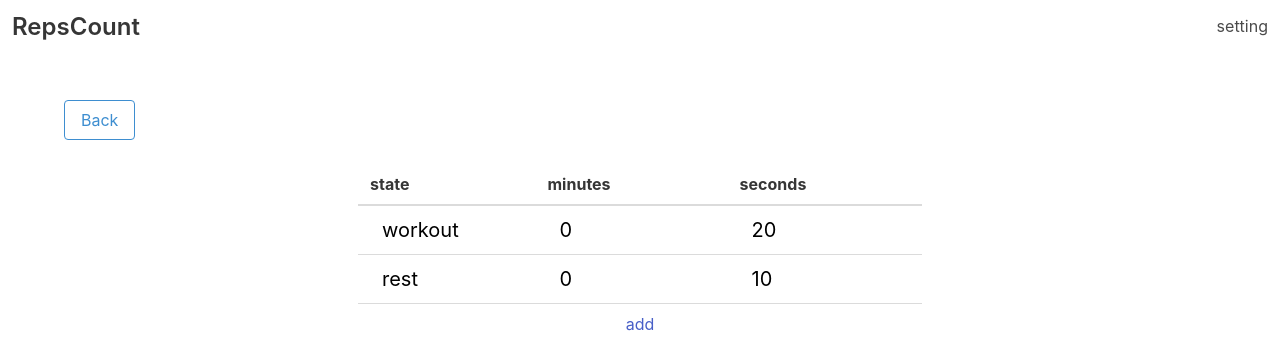
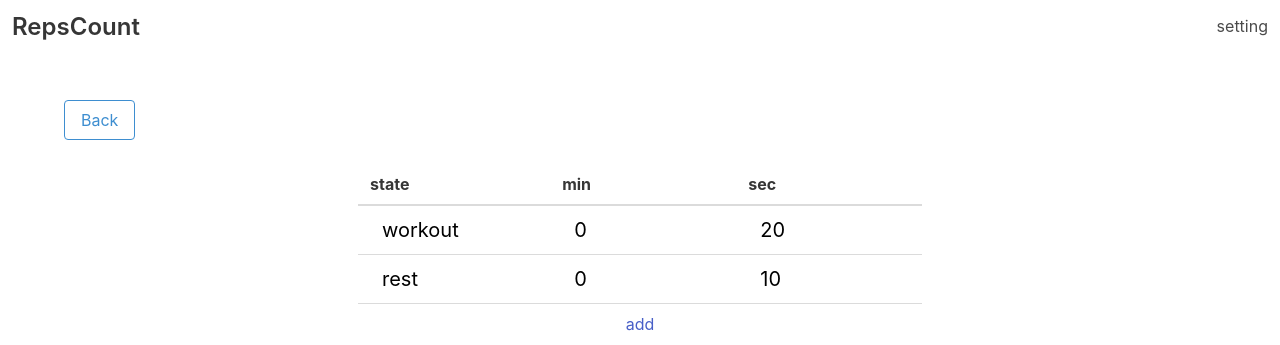
Before and after one commit to saurabh1043/RepsCount, a Nuxt app: page /setting in a window 1280 px wide. Shown: the top 345 px of the page. Built offline with nearby package versions, Linux system fonts and the light colour scheme.

Commit message:
set rep value

```diff
--- a/components/RepManage.vue
+++ b/components/RepManage.vue
@@ -3,20 +3,20 @@
     <thead>
       <tr>
         <th>state</th>
-        <th>minutes</th>
-        <th>seconds</th>
+        <th>min</th>
+        <th>sec</th>
       </tr>
     </thead>
     <tbody>
       <tr v-for="(state, i) in rep" :key="i">
         <td>
-          <input type="text" class="rep-input" :value="state.state" placeholder="state" />
+          <input type="text" class="rep-input" :value="state.state" @input="setRep($event, state, 'state', i)" placeholder="state" />
         </td>
         <td>
-          <input type="text" class="rep-input" :value="state.minutes" placeholder="minutes" />
+          <input type="number" class="rep-input" :value="state.minutes" @input="setRep($event, state, 'minutes', i)" placeholder="minutes" />
         </td>
         <td>
-          <input type="text" class="rep-input" :value="state.seconds" placeholder="seconds" />
+          <input type="number" class="rep-input" :value="state.seconds" @input="setRep($event, state, 'seconds', i)" placeholder="seconds" />
         </td>
       </tr>
       <tr>
@@ -36,6 +36,19 @@ export default {
     ...mapGetters([
       'rep'
     ])
+  },
+
+  methods: {
+    setRep (evt, data, field, index) {
+      let value = evt.target.value
+
+      if (field === 'minutes' || field === 'seconds') {
+        value = value < 0 ? 0 : Number(value)
+        value = field === 'seconds' && value >= 60 ? 59 : value
+      }
+
+      data[field] = value
+    }
   }
 }
 </script>
--- a/pages/setting.vue
+++ b/pages/setting.vue
@@ -17,12 +17,14 @@
         continuously count
       </div>
       <div class="column">
+        <no-ssr>
           <v-switch
             :value="continueCount"
             @input="val => $store.commit('continueCount', val)"
             theme="bulma"
             color="blue"
           ></v-switch>
+        </no-ssr>
       </div>
     </div>
     <div class="columns">
```
Lines whose indentation alone changed are shown as unchanged.
